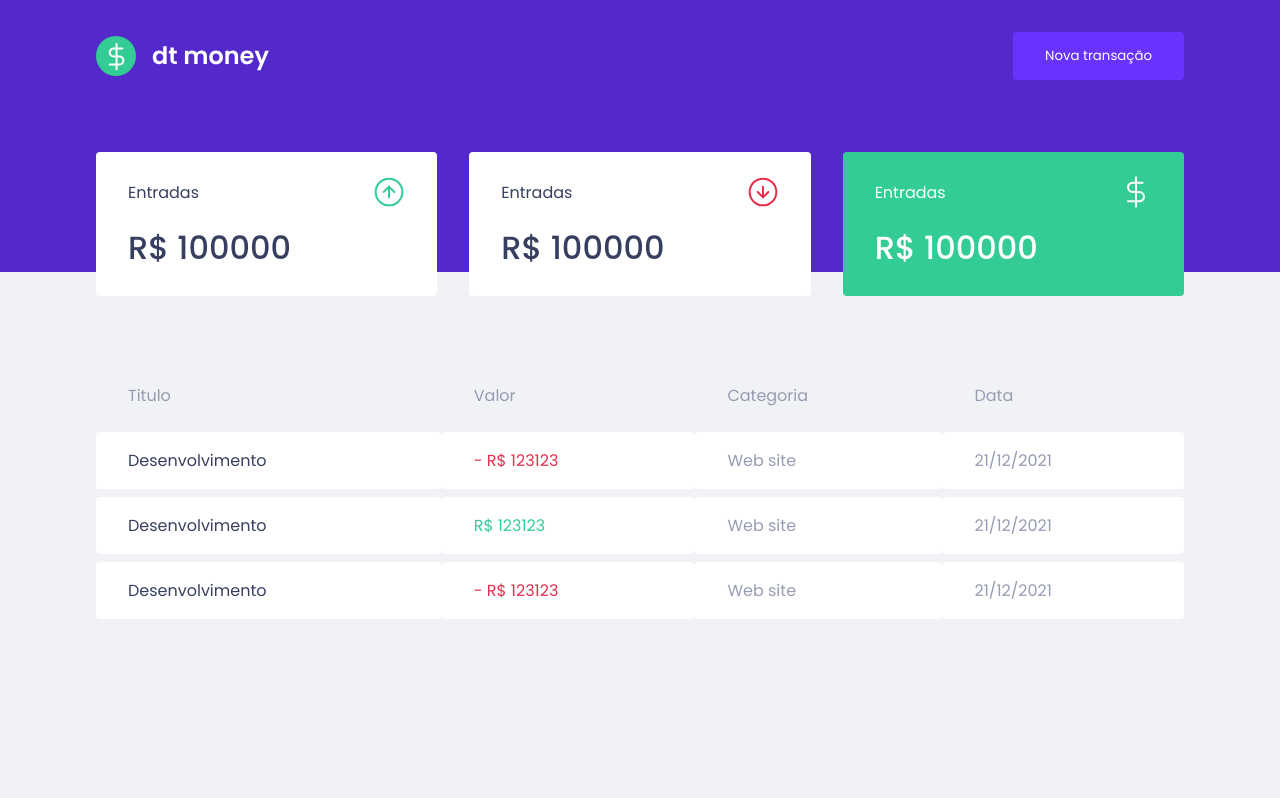
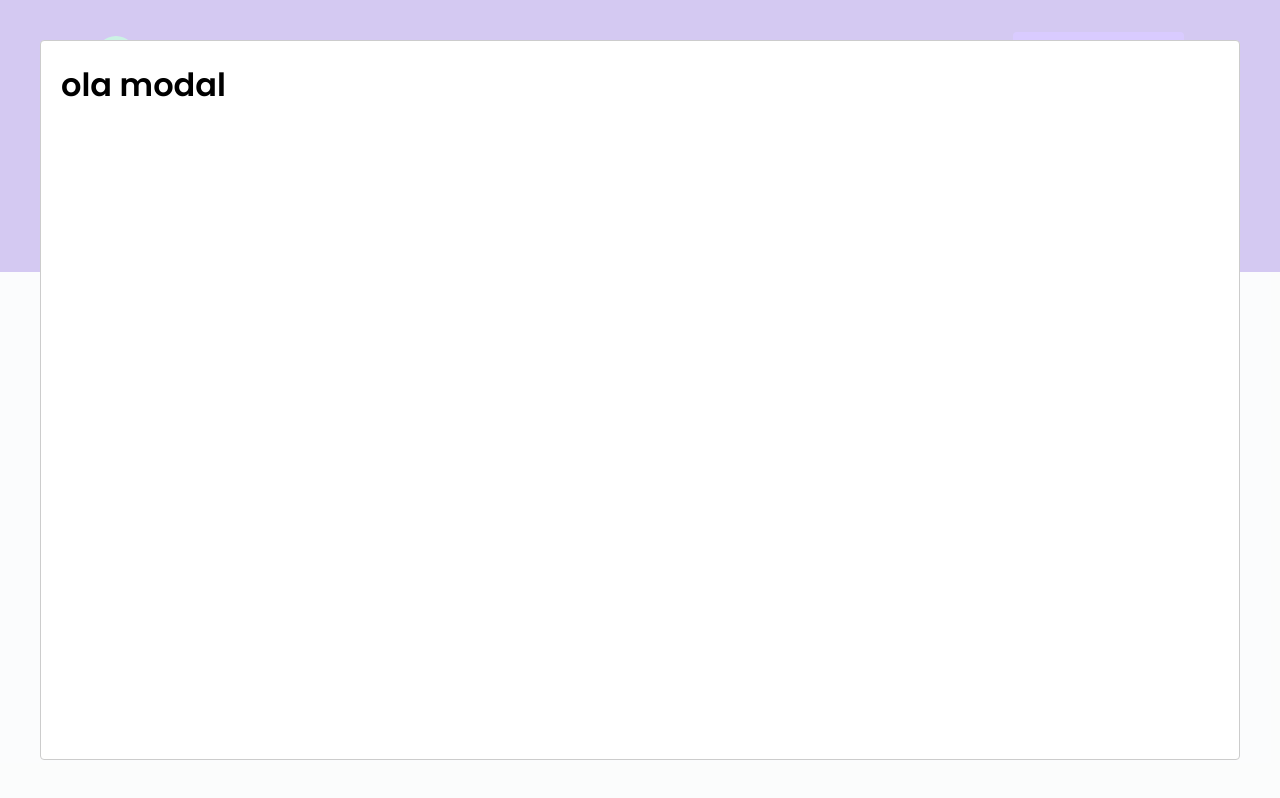
Before and after one commit to opabloteixeira/dt-money, a React (Create React App) app: page / in a window 1280 px wide. Both pictures are taken after a click on the button "Nova transação". Built offline with nearby package versions, Linux system fonts and the light colour scheme; no server answers; what miragejs would draw is missing.

Commit message:
add modal

```diff
--- a/package.json
+++ b/package.json
@@ -7,6 +7,7 @@
     "miragejs": "^0.1.41",
     "react": "^17.0.2",
     "react-dom": "^17.0.2",
+    "react-modal": "^3.14.2",
     "react-scripts": "4.0.3",
     "styled-components": "^5.3.0",
     "web-vitals": "^1.0.1"
@@ -19,6 +20,7 @@
     "@types/node": "^12.0.0",
     "@types/react": "^17.0.0",
     "@types/react-dom": "^17.0.0",
+    "@types/react-modal": "^3.12.0",
     "@types/styled-components": "^5.1.9",
     "typescript": "^4.1.2"
   },
--- a/src/App.tsx
+++ b/src/App.tsx
@@ -1,12 +1,29 @@
+import { useState } from 'react';
+import Modal from 'react-modal';
 import { Dashboard } from "./components/Dashboard";
 import { Header } from "./components/Header";
 import { GlobalStyle } from "./styles/global";
+Modal.setAppElement('#root');
 
 export function App() {
+  const [isNewTransactionModalOpen, setIsNewTransactionModalOpen] = useState(false)
+
+  function handleOpenNewTransactionModal() {
+    setIsNewTransactionModalOpen(true)
+  }
+  function handleCloseNewTransactionModal() {
+    setIsNewTransactionModalOpen(false);
+  }
   return (
     <>
-      <Header />
+      <Header onOpenNewTransactionModal={handleOpenNewTransactionModal} />
       <Dashboard />
+      <Modal
+        isOpen={isNewTransactionModalOpen}
+        onRequestClose={handleCloseNewTransactionModal}
+      >
+        <h1>ola modal</h1>
+      </Modal>
       <GlobalStyle/>
     </>
   );
--- a/src/components/Header/index.tsx
+++ b/src/components/Header/index.tsx
@@ -1,12 +1,18 @@
 import logoImg from '../../assets/logo.svg';
 import { Container, Content } from './styles'
-export function Header() {
+
+interface HeaderProps {
+  onOpenNewTransactionModal: () => void;
+}
+
+export function Header({onOpenNewTransactionModal}: HeaderProps) {
   return (
     <Container>
       <Content>
         <img src={logoImg} alt="dt money" />
         <button
           type="button"
+          onClick={onOpenNewTransactionModal}
         >
           Nova transação
 
```
Also changed, not shown: 1 other file (tests, documents, lock files or other folders).
